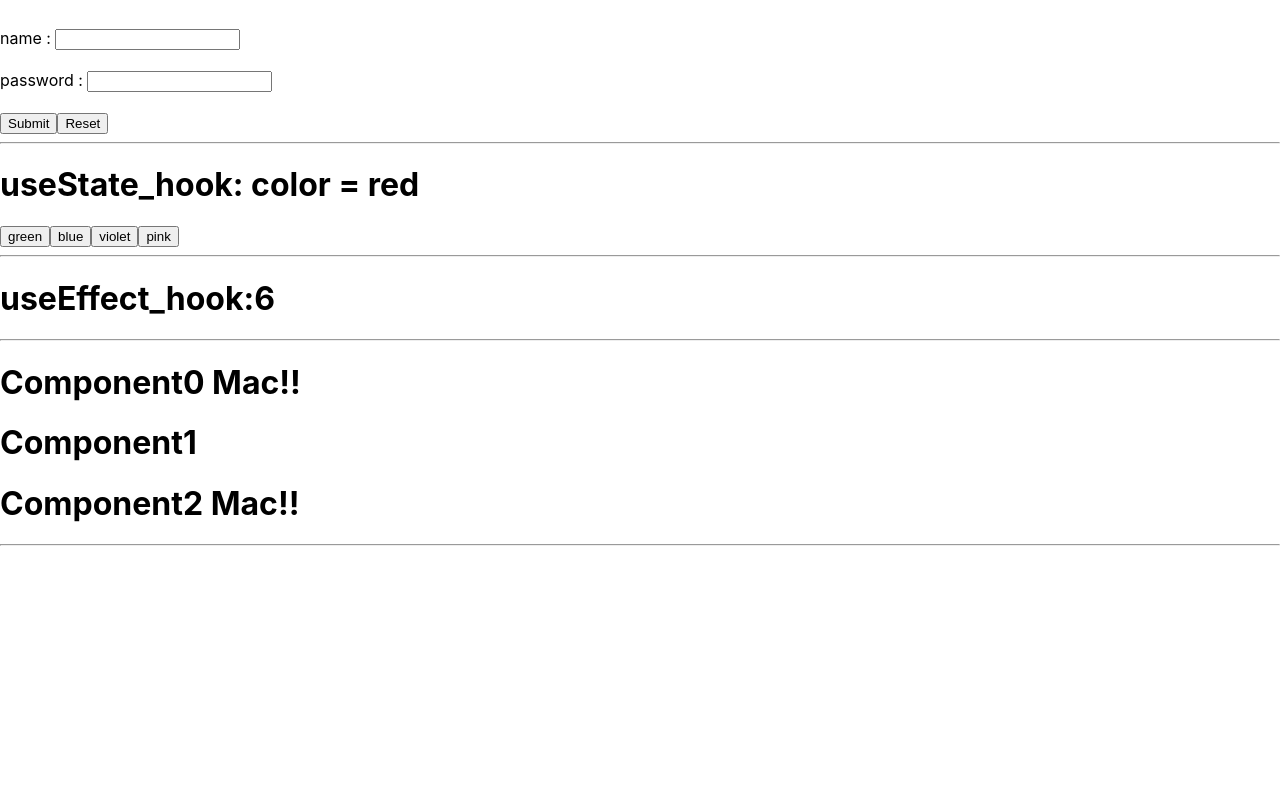
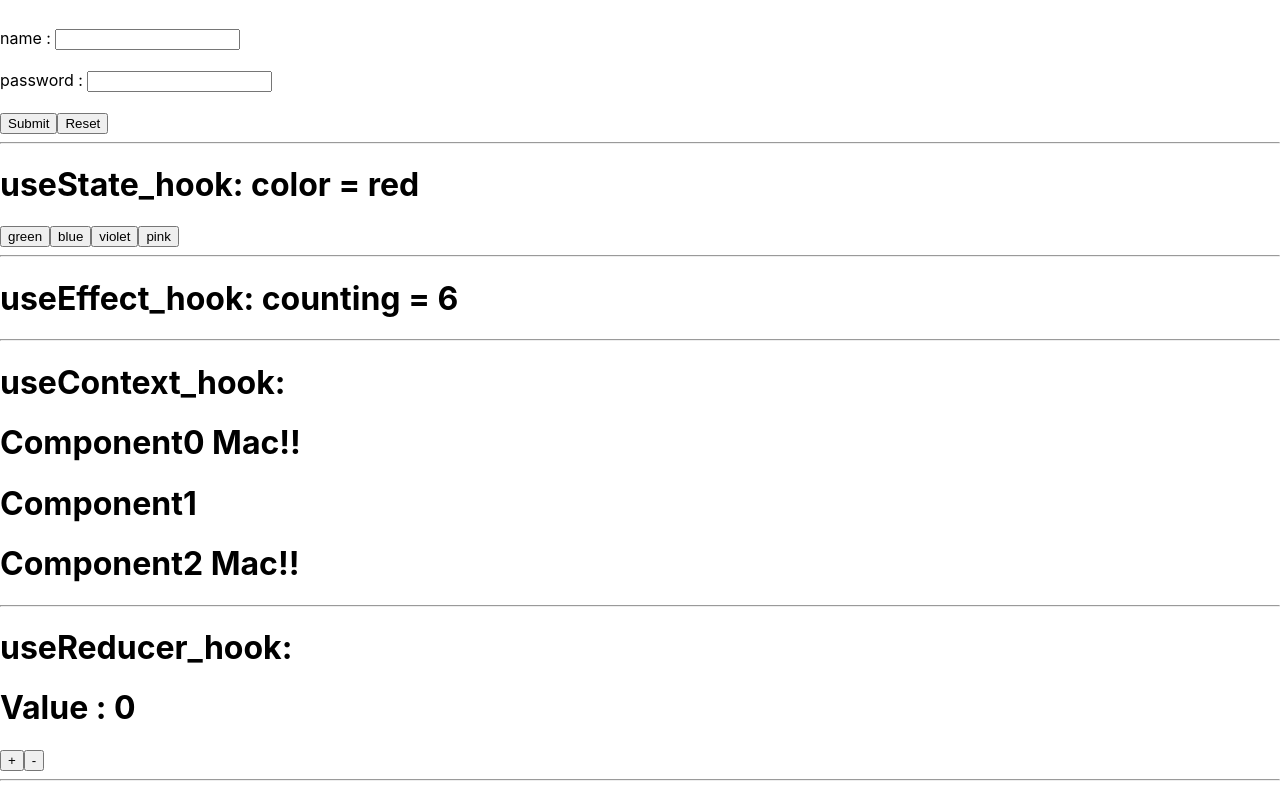
Before and after one commit to Raghulresi/Internship_ReactJs_Core_Understanding, a React (Create React App) app: page / in a window 1280 px wide. Shown: the part 677-1466 px from the top of the page. Before the commit the page ends 1231 px from the top, so only its background shows below. Built offline with nearby package versions, Linux system fonts and the light colour scheme.

Commit message:
revised and new file usereducer

```diff
--- a/src/App.js
+++ b/src/App.js
@@ -8,6 +8,7 @@ import Form from "./Form.js";
 import Use_state_hook from "./Use_state_hook.js";
 import Use_effect_hook from "./Use_effect_hook.js";
 import Use_Context_hook from "./Use_Context_hook.js";
+import Use_reducer_hook from "./Use_reducer_hook.js";
 
 function App() {
   const class_component = new Class_component("Class_Component");
@@ -23,6 +24,7 @@ function App() {
         <Use_state_hook/><hr></hr>
         <Use_effect_hook/><hr></hr>
         <Use_Context_hook/><hr></hr>
+        <Use_reducer_hook/><hr></hr>
     </div>
   );
 }
--- a/src/Use_Context_hook.js
+++ b/src/Use_Context_hook.js
@@ -6,6 +6,7 @@ function Use_Context_hook()
     return(
         <div>
             <userContext.Provider value={name}>
+                <h1>useContext_hook: </h1>
                 <h1>Component0 {name}</h1>
                 <Component1/>
             </userContext.Provider>
--- a/src/Use_effect_hook.js
+++ b/src/Use_effect_hook.js
@@ -9,7 +9,7 @@ function Use_effect_hook()
     });
     return(
         <div>
-            <h1>useEffect_hook:{count} </h1>
+            <h1>useEffect_hook: counting = {count} </h1>
         </div>
     );
 }
--- /dev/null
+++ b/src/Use_reducer_hook.js
@@ -0,0 +1,19 @@
+import { useReducer } from "react";
+function Use_reducer_hook()
+{
+    const [num,dis] = useReducer(reduce,0);
+    return(
+        <div>
+            <h1>useReducer_hook: </h1>
+            <h1>Value : {num}</h1>
+            <button type="button" onClick={()=>dis("increment")}>+</button>
+            <button type="button" onClick={()=>dis("decrement")}>-</button>
+        </div>
+    );
+}
+function reduce(state,action)
+{
+    if(action ===  "increment") return state = state  + 1;
+    else if(action ===  "decrement")  return state = state - 1;
+}
+export default Use_reducer_hook;
```
